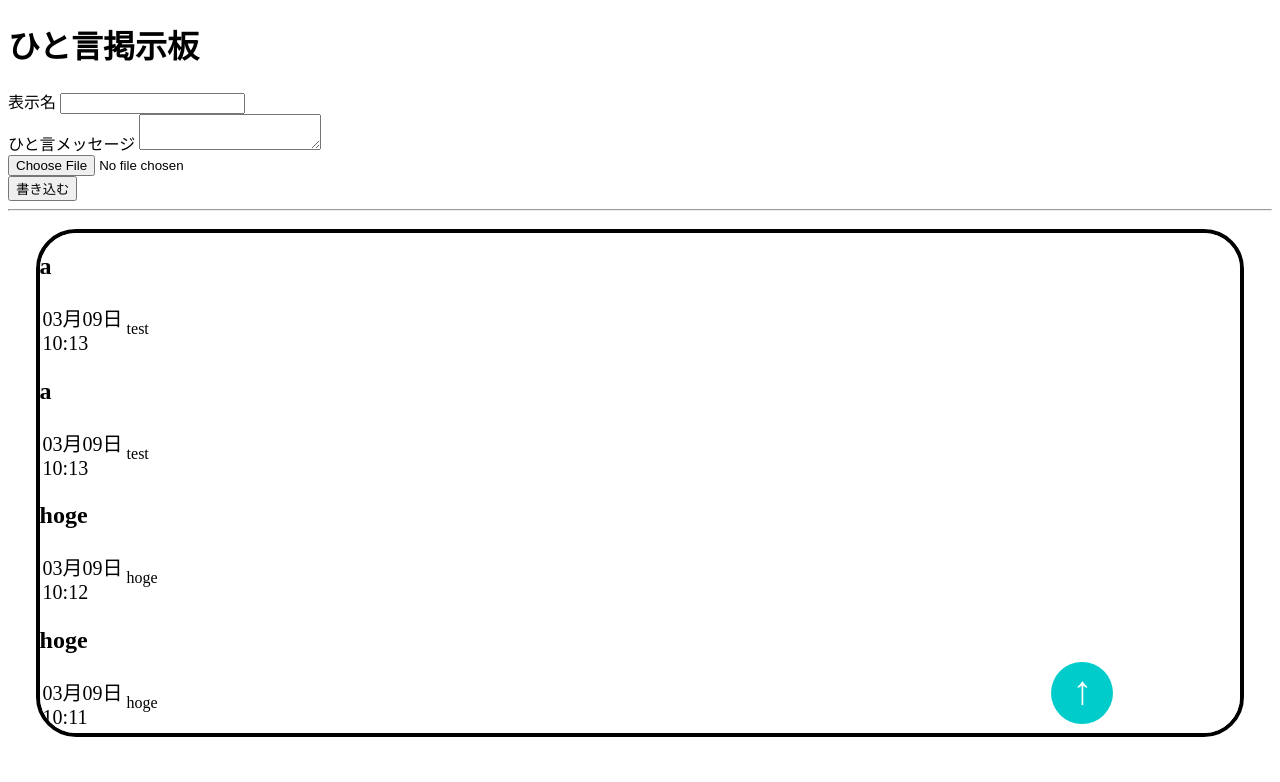
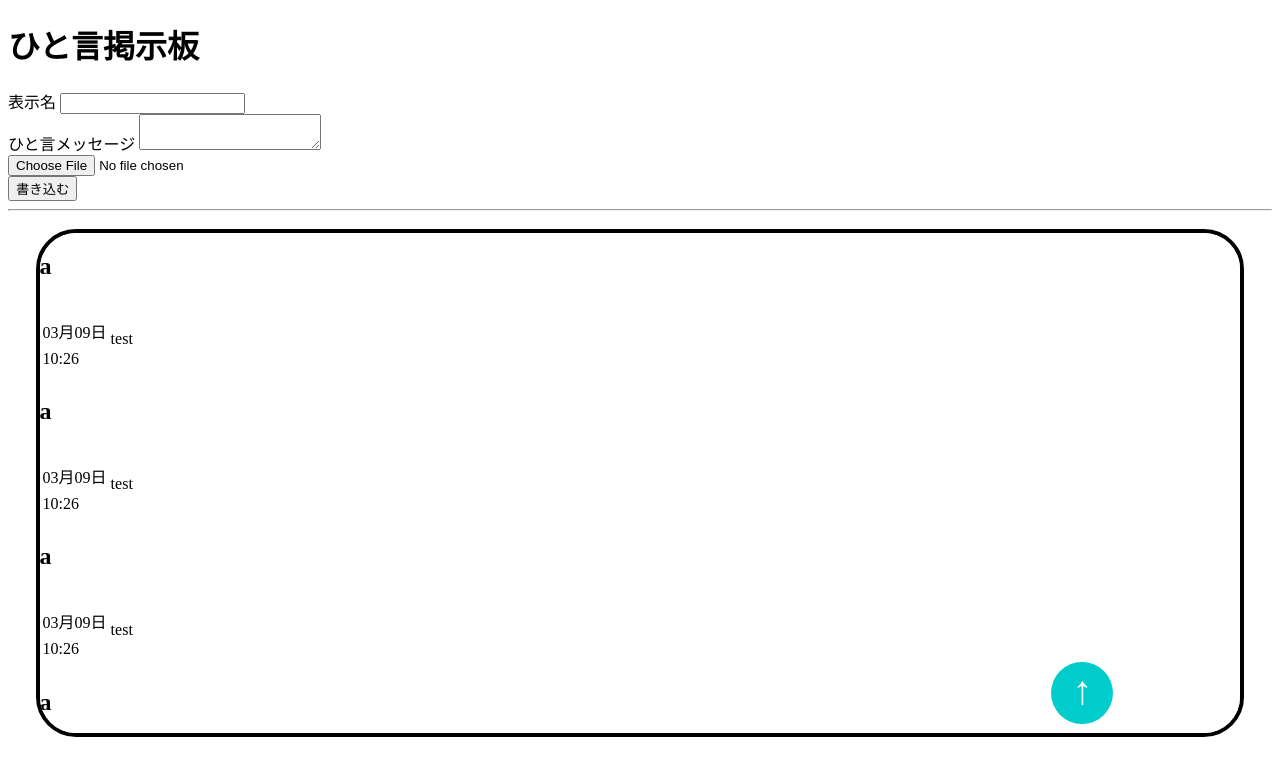
Before and after one commit to Hacker-Davidson/BBS, a PHP site: page / in a window 1280 px wide. Shown: the top 782 px of the page. Run offline with PHP 8.4, Linux system fonts and the light colour scheme.

Commit message:
feature:時間表示改行

```diff
--- a/index.php
+++ b/index.php
@@ -63,7 +63,6 @@ if ( !empty($_POST['btn_submit']) ){
         }
     }
 
-
 }
 
 if( $file_handle = fopen(FILENAME,'r') ) {
@@ -94,10 +93,9 @@ if( $file_handle = fopen(FILENAME,'r') ) {
     #moveBtn{
         font-size:40px;color:#FFF;background-color:#00CCCC;
         right:0;left:35%;bottom:65px;margin:auto;padding:5px;position:relative;border-radius:100%;text-align:center;height:52px;width:52px;z-index:2;}
-    .showImg{
-        width:35%;
-    }
-    .time{font-size:20px;}
+    .showImg{width:35%;}
+    .time{font-size:20px;background:#ffcc00;}
+    .lineHeight{line-height:0.5px;}
 </style>
 </head>
 <body>
@@ -135,10 +133,10 @@ if( $file_handle = fopen(FILENAME,'r') ) {
     <table>
         <h2><?php echo $value['view_name']; ?></h2>
         <td>
-            <time class="time"><!--時間-->
-                <?php echo date('m月d日', strtotime($value['post_date'])); ?><br>
-                <?php echo date('H:i', strtotime($value['post_date'])); ?>
-            </time>
+            <!--<time class="time">--><!--時間-->
+                <p><?php echo date('m月d日', strtotime($value['post_date'])); ?></p>
+                <p class="lineHeight"><?php echo date('H:i', strtotime($value['post_date'])); ?></p>
+            <!--</time>-->
         </td>
         <td><?php echo $value['message']; ?></td><!--メッセージを表示しているところ-->
         <!--画像を表示している箇所-->
--- a/message.txt
+++ b/message.txt
@@ -36,3 +36,10 @@
 'hoge','hoge','2024-03-09 10:12:42','images_after/0C940A03-1BB4-4CD5-AE20-E1D53A5B34C3_4_5005_c.jpeg'
 'a','test','2024-03-09 10:13:21','images_after/7093F95E-4FB6-4E4D-9B51-3EC39517AD10_4_5005_c.jpeg'
 'a','test','2024-03-09 10:13:26','images_after/7093F95E-4FB6-4E4D-9B51-3EC39517AD10_4_5005_c.jpeg'
+'a','test','2024-03-09 10:14:43','images_after/7093F95E-4FB6-4E4D-9B51-3EC39517AD10_4_5005_c.jpeg'
+'a','test','2024-03-09 10:19:09','images_after/7093F95E-4FB6-4E4D-9B51-3EC39517AD10_4_5005_c.jpeg'
+'a','test','2024-03-09 10:22:40','images_after/7093F95E-4FB6-4E4D-9B51-3EC39517AD10_4_5005_c.jpeg'
+'a','test','2024-03-09 10:23:40','images_after/7093F95E-4FB6-4E4D-9B51-3EC39517AD10_4_5005_c.jpeg'
+'a','test','2024-03-09 10:26:06','images_after/7093F95E-4FB6-4E4D-9B51-3EC39517AD10_4_5005_c.jpeg'
+'a','test','2024-03-09 10:26:14','images_after/7093F95E-4FB6-4E4D-9B51-3EC39517AD10_4_5005_c.jpeg'
+'a','test','2024-03-09 10:26:20','images_after/7093F95E-4FB6-4E4D-9B51-3EC39517AD10_4_5005_c.jpeg'
```
